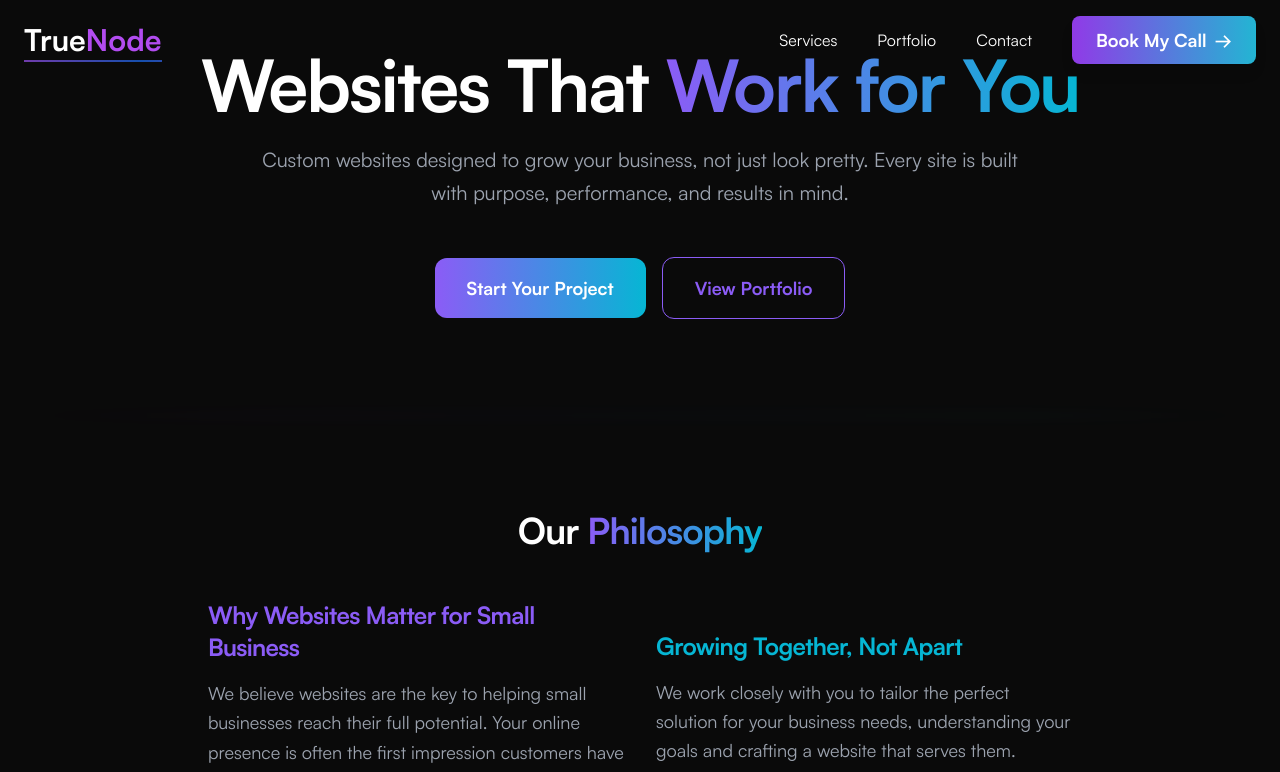
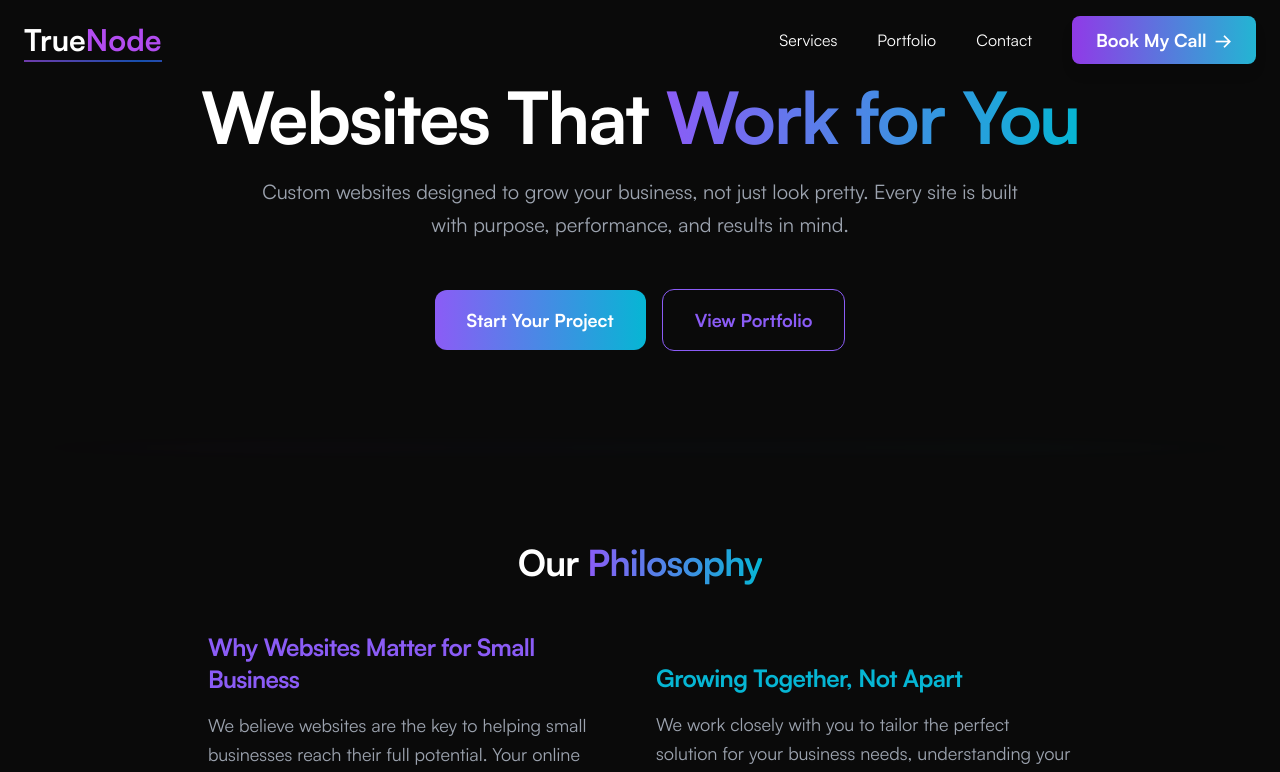
Before and after one commit to Jassie22/TrueNode, a Next.js app: page /website in a window 1280 px wide. Shown: the top 772 px of the page. Built offline with nearby package versions, Linux system fonts and the light colour scheme.

Commit message:
updates to robot.txt and removed disappearing mobile homepage padding

```diff
--- a/src/app/website/page.tsx
+++ b/src/app/website/page.tsx
@@ -141,10 +141,10 @@ const WebsitePage = () => {
       <Navbar />
 
       {/* Hero Section */}
-      <section className="pt-32 pb-20 px-6">
+      <section className="pt-40 pb-20 px-6">
         <div className="container mx-auto max-w-6xl">
           <div className="text-center mb-12">
-            <h1 className="text-5xl md:text-7xl font-bold mb-6">
+            <h1 className="text-5xl md:text-7xl font-bold mb-6 mt-8">
               Websites That{' '}
               <span className="bg-gradient-to-r from-[#8b5cf6] to-[#06b6d4] bg-clip-text text-transparent">
                 Work for You
--- a/src/components/ChatbotPopup.tsx
+++ b/src/components/ChatbotPopup.tsx
@@ -996,7 +996,7 @@ const ChatbotPopup = () => {
       {showChatBubble && !isOpen && (
         <div
           ref={chatBubbleRef}
-          className="bg-purple-600 text-white p-4 rounded-2xl mb-3 max-w-[280px] md:max-w-[300px] shadow-2xl cursor-pointer relative border border-purple-400/30 hover:shadow-2xl hover:scale-105 transition-all duration-300 chat-bubble-popup backdrop-blur-sm"
+          className="bg-gradient-to-r from-[#903AE7] to-[#23B5D3] text-white p-4 rounded-2xl mb-3 max-w-[280px] md:max-w-[300px] shadow-2xl cursor-pointer relative border border-purple-400/30 hover:shadow-2xl hover:scale-105 transition-all duration-300 chat-bubble-popup backdrop-blur-sm"
           onClick={() => setIsOpen(true)}
           style={{
             animation: 'slideInBounce 0.6s ease-out forwards, gentleBounce 4s ease-in-out 1s infinite',
@@ -1028,7 +1028,7 @@ const ChatbotPopup = () => {
       {!isOpen && (
         <button
           onClick={() => setIsOpen(!isOpen)}
-          className="bg-accent hover:bg-accent-light text-white rounded-full w-14 h-14 md:w-16 md:h-16 flex items-center justify-center shadow-lg transition-all hover:shadow-xl hover:scale-105 relative z-10"
+          className="bg-gradient-to-r from-[#903AE7] to-[#23B5D3] hover:from-[#A54BF9] hover:to-[#2ECCEB] text-white rounded-full w-14 h-14 md:w-16 md:h-16 flex items-center justify-center shadow-lg transition-all hover:shadow-xl hover:scale-105 relative z-10"
           aria-label={isOpen ? "Close chat" : "Open chat"}
         >
           <svg xmlns="http://www.w3.org/2000/svg" width="24" height="24" viewBox="0 0 24 24" fill="none" stroke="currentColor" strokeWidth="2" strokeLinecap="round" strokeLinejoin="round" className="md:w-7 md:h-7">
@@ -1056,7 +1056,7 @@ const ChatbotPopup = () => {
         }}
       >
         {/* Chat header with close button inside */}
-        <div className="bg-gradient-to-r from-accent/90 to-accent-light/90 backdrop-blur-md p-3 rounded-t-2xl flex items-center justify-between border-b border-white/10">
+        <div className="bg-gradient-to-r from-[#903AE7] to-[#23B5D3] backdrop-blur-md p-3 rounded-t-2xl flex items-center justify-between border-b border-white/10">
           <div className="flex items-center">
             <div>
               <h3 className="font-semibold text-white text-base tracking-wide">TrueNode AI</h3>
--- a/src/components/HeroSection.tsx
+++ b/src/components/HeroSection.tsx
@@ -182,9 +182,11 @@ const HeroSection = () => {
               });
             });
           } else { // Mobile: animate "Transform" as a block and ensure it is visible
-            firstLineContainer.classList.add('opacity-0', 'transform', 'translate-y-full');
-            masterTl.to(
+            // Don't add opacity-0 and translate-y-full classes to prevent initial gap
+            // firstLineContainer.classList.add('opacity-0', 'transform', 'translate-y-full');
+            masterTl.fromTo(
               firstLineContainer,
+              { y: 20, opacity: 0.8 },
               { y: 0, opacity: 1, duration: 0.5, ease: "power4.out" },
               0.2
             );
```
Also changed, not shown: public/robots.txt.
